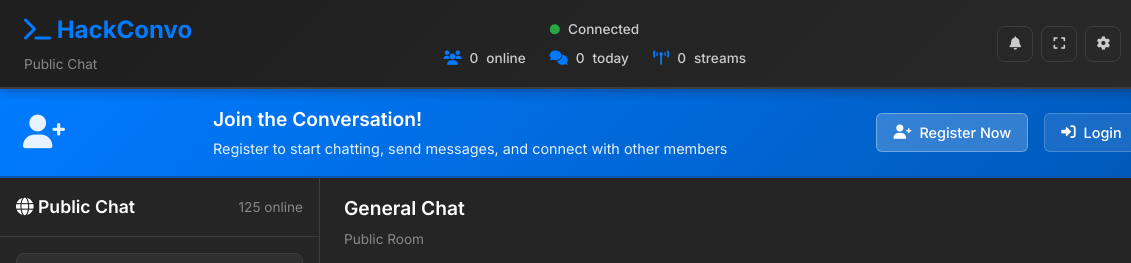
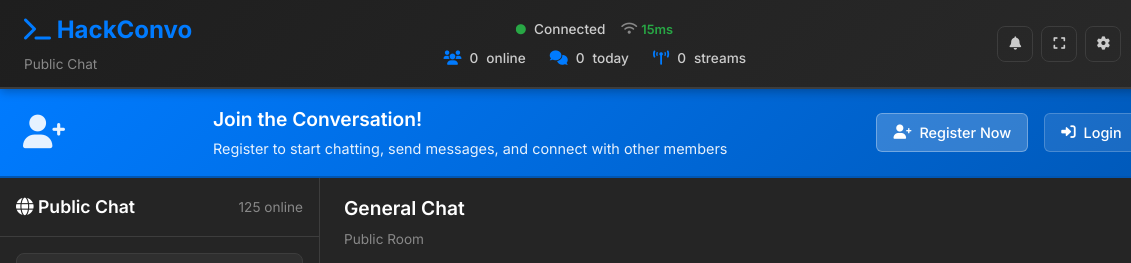
Before and after one commit to C4boose/hfconvo, a plain HTML site: page index.html in a window 1280 px wide. Shown: the top 263 px of the page, 0-1131 px from the left. Drawn offline with Linux system fonts and the light colour scheme; no server answers.

Commit message:
Update index.html

```diff
--- a/index.html
+++ b/index.html
@@ -86,6 +86,10 @@
                         <div class="status-indicator-wrapper">
                             <i class="fas fa-circle status-dot" id="status-dot"></i>
                             <span class="status-text" id="status-text">Connected</span>
+                        </div>
+                        <div class="connection-quality">
+                            <i class="fas fa-wifi" id="connection-icon"></i>
+                            <span class="latency" id="latency">15ms</span>
                         </div>
                     </div>
 
```
